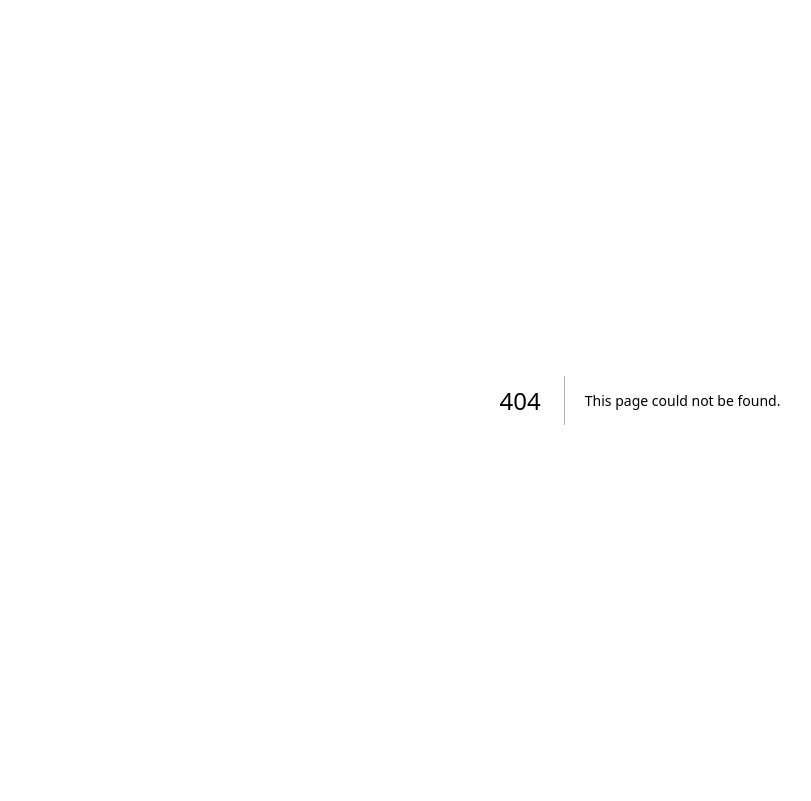
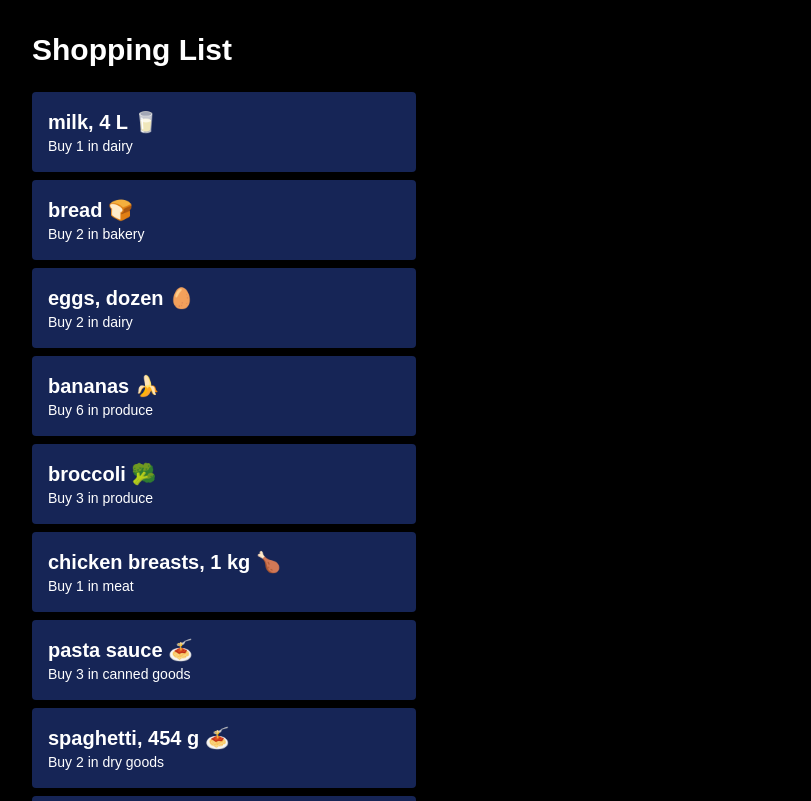
Before and after one commit to joywong1228/cprg306-assignments, a Next.js app: page /week-3 in a window 1280 px wide. Before the commit this address had no page. Shown: the top 801 px of the page, without its empty margins (0-811 px from the left). Built offline with nearby package versions, Linux system fonts and the light colour scheme.

Commit message:
week-3, first try

```diff
--- a/app/layout.js
+++ b/app/layout.js
@@ -11,9 +11,10 @@
   subsets: ["latin"],
 });
 
+//week-3:In the file /app/layout.js, edit the title property of the metadata object to display "Shopping List" as the browser document title.
 export const metadata = {
-  title: "Create Next App",
-  description: "Generated by create next app",
+  title: 'Shopping List',
+  description: 'Your weekly shopping list',
 };
 
 export default function RootLayout({ children }) {
--- a/app/page.js
+++ b/app/page.js
@@ -9,6 +9,9 @@
       <p>
         <Link href="/week-2">Go to Week 2 Assignment</Link>
       </p>
+      <p>
+        <Link href="/week-3">Go to Week 3 Assignment</Link>
+      </p>
     </main>
   );
 }
--- /dev/null
+++ b/app/week-3/item-list.js
@@ -0,0 +1,98 @@
+import React from 'react';
+import Item from './item';
+
+//coppy paste from the website
+const item1 = {
+  name: "milk, 4 L 🥛",
+  quantity: 1,
+  category: "dairy",
+};
+
+const item2 = {
+  name: "bread 🍞",
+  quantity: 2,
+  category: "bakery",
+};
+
+const item3 = {
+  name: "eggs, dozen 🥚",
+  quantity: 2,
+  category: "dairy",
+};
+
+const item4 = {
+  name: "bananas 🍌",
+  quantity: 6,
+  category: "produce",
+};
+
+const item5 = {
+  name: "broccoli 🥦",
+  quantity: 3,
+  category: "produce",
+};
+
+const item6 = {
+  name: "chicken breasts, 1 kg 🍗",
+  quantity: 1,
+  category: "meat",
+};
+
+const item7 = {
+  name: "pasta sauce 🍝",
+  quantity: 3,
+  category: "canned goods",
+};
+
+const item8 = {
+  name: "spaghetti, 454 g 🍝",
+  quantity: 2,
+  category: "dry goods",
+};
+
+const item9 = {
+  name: "toilet paper, 12 pack 🧻",
+  quantity: 1,
+  category: "household",
+};
+
+const item10 = {
+  name: "paper towels, 6 pack",
+  quantity: 1,
+  category: "household",
+};
+
+const item11 = {
+  name: "dish soap 🍽️",
+  quantity: 1,
+  category: "household",
+};
+
+const item12 = {
+  name: "hand soap 🧼",
+  quantity: 4,
+  category: "household",
+};
+
+// Create array separately to avoid repetition
+const items = [
+  item1, item2, item3, item4, item5, item6,
+  item7, item8, item9, item10, item11, item12
+];
+
+const ItemList = () => {
+  return (
+    <ul className="space-y-4">
+      {items.map((item, index) => (
+        <Item
+          key={index}
+          name={item.name}
+          quantity={item.quantity}
+          category={item.category}
+        />
+      ))}
+    </ul>
+  );
+};
+
+export default ItemList;
--- /dev/null
+++ b/app/week-3/item.js
@@ -0,0 +1,12 @@
+import React from 'react';
+
+const Item = ({ name, quantity, category }) => {
+  return (
+    <li className="bg-blue-950 text-white p-4 rounded shadow mb-2 max-w-sm">
+      <p className="font-bold text-xl "> {name}</p>
+      <p className="text-sm">Buy {quantity} in {category}</p>
+    </li>
+  );
+};
+
+export default Item;
--- /dev/null
+++ b/app/week-3/page.js
@@ -0,0 +1,11 @@
+import React from 'react';
+import ItemList from './item-list';
+
+export default function Page() {
+  return (
+    <main className="bg-black text-white min-h-screen p-8">
+      <h1 className="text-3xl font-bold mb-6">Shopping List</h1>
+      <ItemList />
+    </main>
+  );
+}
```
